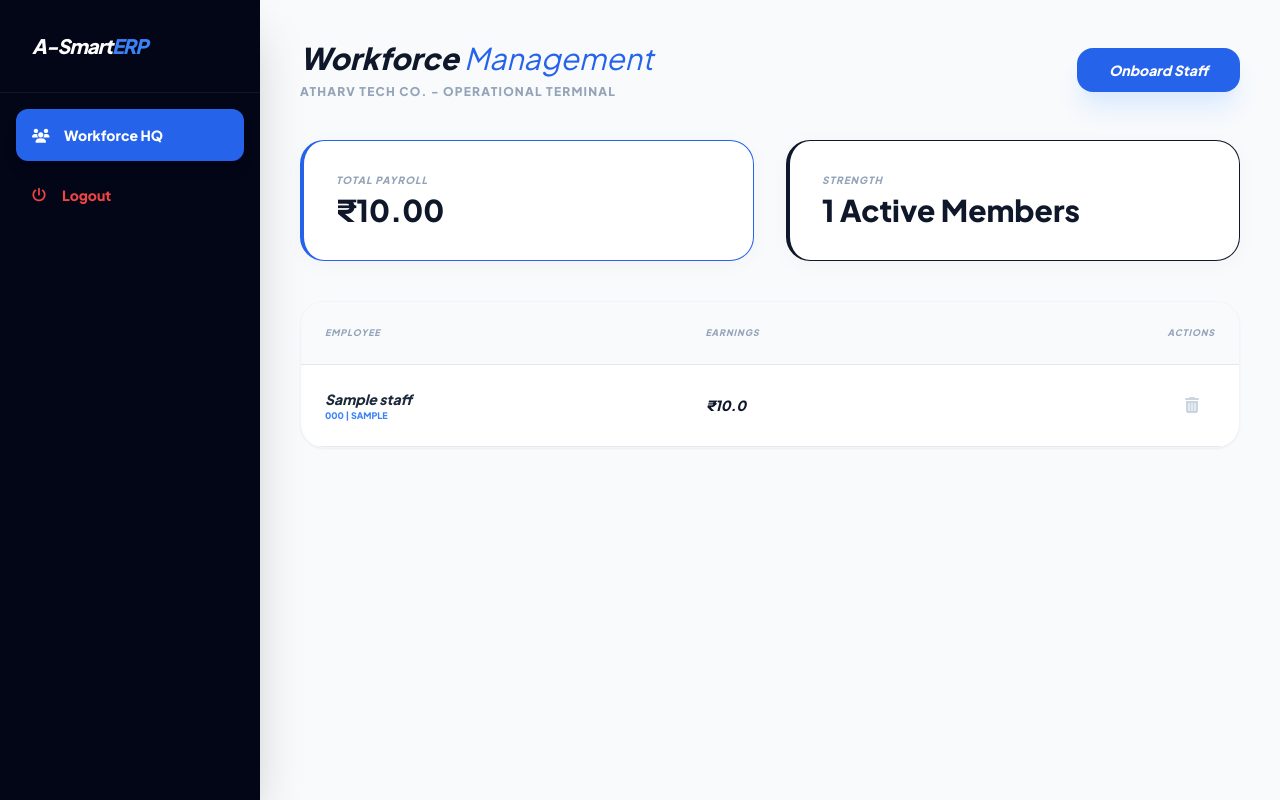
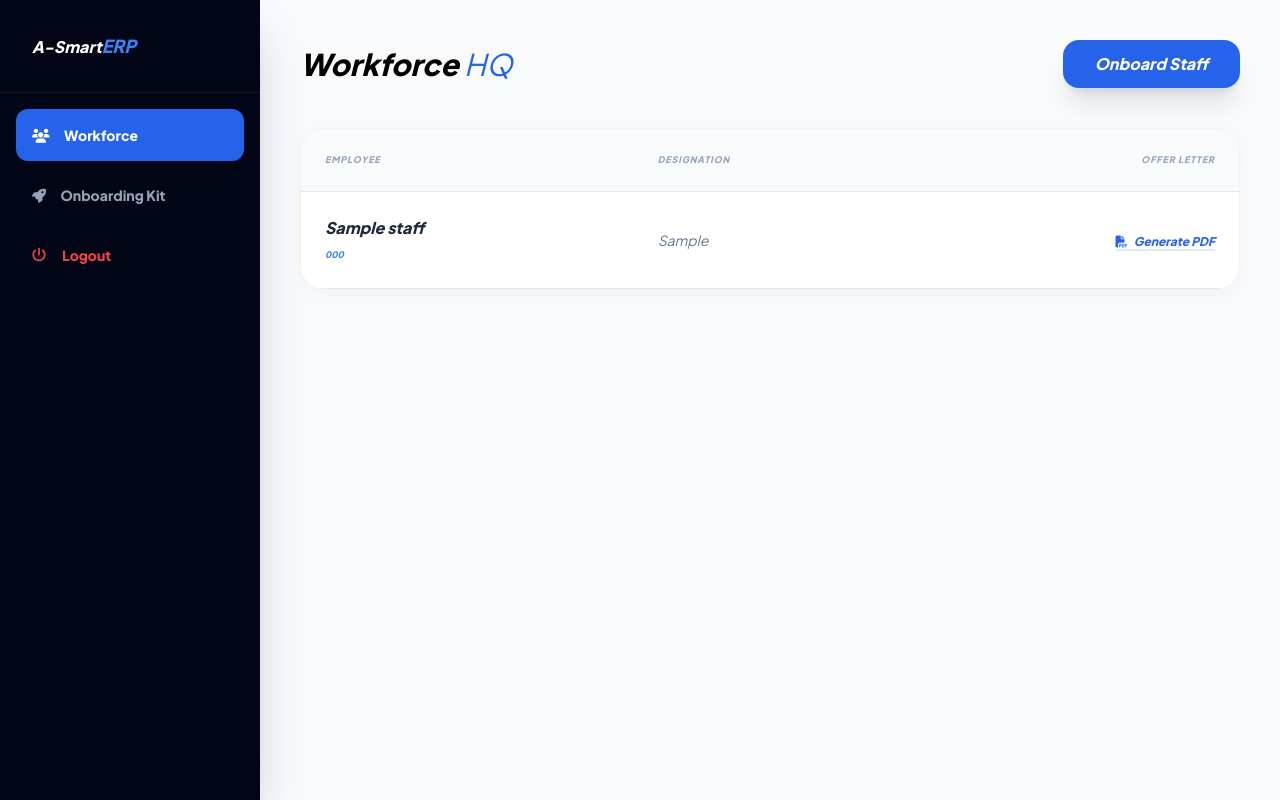
Before and after one commit to careatc1-pixel/A-SmartERP, a Flask app: page /hrm in a window 1280 px wide. Run offline with Flask 3, Linux system fonts and the light colour scheme; a user stored in the database is signed in; tables that the repository leaves empty hold one stand-in row (values such as "Sample post"); some libraries are stand-ins or nearby versions.

Commit message:
ERP Update

```diff
--- a/app.py
+++ b/app.py
@@ -1,12 +1,12 @@
-from flask import Flask, render_template, redirect, url_for, request, flash
+from flask import Flask, render_template, redirect, url_for, request, send_file
 from flask_sqlalchemy import SQLAlchemy
 from flask_login import LoginManager, UserMixin, login_user, login_required, logout_user, current_user
-import os, calendar
-from datetime import datetime
+import io
+from reportlab.pdfgen import canvas # PDF Library
 
 app = Flask(__name__)
 
-# Neon Connection Fix
+# Neon Connection
 DB_URL = "postgresql://neondb_owner:npg_h85KlFgYbsmE@ep-holy-breeze-amzy28jw-pooler.c-5.us-east-1.aws.neon.tech/neondb?sslmode=require"
 if DB_URL.startswith("postgres://"):
     DB_URL = DB_URL.replace("postgres://", "postgresql://", 1)
@@ -14,14 +14,14 @@ if DB_URL.startswith("postgres://"):
 app.config.update(
     SQLALCHEMY_DATABASE_URI=DB_URL,
     SQLALCHEMY_TRACK_MODIFICATIONS=False,
-    SECRET_KEY='ATHARV_TECH_2026_RESET'
+    SECRET_KEY='ATHARV_PHASE2_2026'
 )
 
 db = SQLAlchemy(app)
 login_manager = LoginManager(app)
 login_manager.login_view = 'login'
 
-# --- CLEAN MODELS ---
+# --- MODELS (Phase 2: Full Onboarding) ---
 class User(UserMixin, db.Model):
     id = db.Column(db.Integer, primary_key=True)
     username = db.Column(db.String(50), unique=True)
@@ -33,26 +33,25 @@ class Staff(db.Model):
     name = db.Column(db.String(100))
     designation = db.Column(db.String(100))
     salary = db.Column(db.Float, default=0.0)
+    address = db.Column(db.Text)
+    aadhaar_no = db.Column(db.String(20))
+    bank_acc = db.Column(db.String(50))
     laptop_issued = db.Column(db.Boolean, default=False)
+    sim_issued = db.Column(db.Boolean, default=False)
     id_card_issued = db.Column(db.Boolean, default=False)
 
-# --- AUTH ROUTES ---
 @login_manager.user_loader
 def load_user(user_id):
     return User.query.get(int(user_id))
 
-@app.route('/')
-def index():
-    return redirect(url_for('login'))
+# --- ROUTES ---
 
 @app.route('/login', methods=['GET', 'POST'])
 def login():
-    # Auto-create tables and admin on first visit
     db.create_all()
     if not User.query.filter_by(username='admin').first():
         db.session.add(User(username='admin', password='password123'))
         db.session.commit()
-
     if request.method == 'POST':
         u = User.query.filter_by(username=request.form.get('username')).first()
         if u and u.password == request.form.get('password'):
@@ -60,34 +59,58 @@ def login():
             return redirect(url_for('hrm'))
     return render_template('login.html')
 
+@app.route('/hrm', methods=['GET', 'POST'])
+@login_required
+def hrm():
+    if request.method == 'POST':
+        # AUTO-INCREMENT EMP CODE (Starting AC101)
+        last_s = Staff.query.order_by(Staff.id.desc()).first()
+        new_code = "AC101" if not last_s else f"AC{int(last_s.emp_code.replace('AC', '')) + 1}"
+
+        new_staff = Staff(
+            emp_code=new_code,
+            name=request.form.get('name'),
+            designation=request.form.get('designation'),
+            salary=float(request.form.get('salary')),
+            address=request.form.get('address'),
+            aadhaar_no=request.form.get('aadhaar'),
+            bank_acc=request.form.get('bank'),
+            laptop_issued='laptop' in request.form,
+            sim_issued='sim' in request.form,
+            id_card_issued='id_card' in request.form
+        )
+        db.session.add(new_staff)
+        db.session.commit()
+        return redirect(url_for('hrm'))
+
+    staff_list = Staff.query.all()
+    return render_template('hrm.html', staff=staff_list, name=current_user.username)
+
+# --- PDF OFFER LETTER GENERATOR ---
+@app.route('/generate-offer/<int:id>')
+@login_required
+def generate_offer(id):
+    s = Staff.query.get_or_404(id)
+    buffer = io.BytesIO()
+    p = canvas.Canvas(buffer)
+    p.setFont("Helvetica-Bold", 20)
+    p.drawString(100, 800, "ATHARV TECH CO.")
+    p.setFont("Helvetica-Bold", 14)
+    p.drawString(100, 770, "Letter of Appointment")
+    p.setFont("Helvetica", 12)
+    p.drawString(100, 730, f"Date: 15/04/2026")
+    p.drawString(100, 700, f"Dear {s.name},")
+    p.drawString(100, 680, f"We are pleased to appoint you as {s.designation} at our firm.")
+    p.drawString(100, 660, f"Your Employee Code will be {s.emp_code} and your Monthly CTC")
+    p.drawString(100, 640, f"will be Rs. {s.salary}/-.")
+    p.drawString(100, 600, "Regards,")
+    p.drawString(100, 580, "Management - Atharv Tech Co.")
+    p.showPage()
+    p.save()
+    buffer.seek(0)
+    return send_file(buffer, as_attachment=True, download_name=f"Offer_{s.name}.pdf")
+
 @app.route('/logout')
 def logout():
     logout_user()
     return redirect(url_for('login'))
-
-@app.route('/hrm', methods=['GET', 'POST'])
-@login_required
-def hrm():
-    if request.method == 'POST':
-        last = Staff.query.order_by(Staff.id.desc()).first()
-        code = "ATC101" if not last else f"ATC{int(last.emp_code.replace('ATC', '')) + 1}"
-        new_s = Staff(
-            emp_code=code, name=request.form.get('name'),
-            designation=request.form.get('designation'), salary=float(request.form.get('salary')),
-            laptop_issued='laptop' in request.form, id_card_issued='id_card' in request.form
-        )
-        db.session.add(new_s); db.session.commit()
-        return redirect(url_for('hrm'))
-
-    all_staff = Staff.query.all()
-    # Payroll Placeholder for now
-    staff_data = [{'info': s, 'earned': s.salary, 'payable': 30} for s in all_staff]
-
-    return render_template('hrm.html', staff=staff_data, total_payroll=sum(s.salary for s in all_staff), name=current_user.username)
-
-@app.route('/delete-staff/<int:id>')
-@login_required
-def delete_staff(id):
-    s = Staff.query.get_or_404(id)
-    db.session.delete(s); db.session.commit()
-    return redirect(url_for('hrm'))
--- a/templates/hrm.html
+++ b/templates/hrm.html
@@ -3,7 +3,7 @@
 <head>
     <meta charset="UTF-8">
     <meta name="viewport" content="width=device-width, initial-scale=1.0">
-    <title>A-SmartERP | Workforce</title>
+    <title>A-SmartERP | Terminal</title>
     <script src="https://cdn.tailwindcss.com"></script>
     <script defer src="https://unpkg.com/alpinejs@3.x.x/dist/cdn.min.js"></script>
     <link rel="stylesheet" href="https://cdnjs.cloudflare.com/ajax/libs/font-awesome/6.4.0/css/all.min.css">
@@ -13,78 +13,98 @@
         .sidebar { background: #020617; width: 260px; height: 100vh; position: fixed; }
         .content { margin-left: 260px; padding: 40px; }
         .glass { background: white; border-radius: 1.5rem; border: 1px solid #f1f5f9; box-shadow: 0 4px 20px rgba(0,0,0,0.03); }
+        [x-cloak] { display: none !important; }
     </style>
 </head>
-<body x-data="{ modal: false }">
+<body x-data="{ tab: 'workforce', modal: false }">
 
     <aside class="sidebar text-slate-400 flex flex-col shadow-2xl">
-        <div class="p-8 border-b border-slate-800/50">
-            <h1 class="text-xl font-black italic text-white tracking-tighter">A-Smart<span class="text-blue-500">ERP</span></h1>
-        </div>
+        <div class="p-8 border-b border-slate-800/50 text-white italic font-black">A-Smart<span class="text-blue-500 text-lg">ERP</span></div>
         <nav class="flex-grow p-4 space-y-2">
-            <div class="p-4 bg-blue-600 text-white rounded-xl font-bold text-sm shadow-lg">
-                <i class="fas fa-users mr-3"></i> Workforce HQ
-            </div>
-            <a href="/logout" class="flex items-center gap-4 p-4 text-red-500 mt-10 font-bold text-sm hover:bg-red-500/10 rounded-xl transition-all">
+            <button @click="tab = 'workforce'" :class="tab == 'workforce' ? 'bg-blue-600 text-white' : ''" class="w-full text-left p-4 rounded-xl font-bold text-sm transition-all">
+                <i class="fas fa-users mr-3"></i> Workforce
+            </button>
+            <button @click="tab = 'onboarding'" :class="tab == 'onboarding' ? 'bg-blue-600 text-white' : ''" class="w-full text-left p-4 rounded-xl font-bold text-sm transition-all">
+                <i class="fas fa-rocket mr-3"></i> Onboarding Kit
+            </button>
+            <a href="/logout" class="flex items-center gap-4 p-4 text-red-500 mt-10 font-bold text-sm">
                 <i class="fas fa-power-off"></i> Logout
             </a>
         </nav>
     </aside>
 
     <main class="content">
+        <div x-show="tab == 'workforce'">
             <header class="flex justify-between items-center mb-10">
-            <div>
-                <h2 class="text-3xl font-black text-slate-900 italic">Workforce <span class="text-blue-600 font-light">Management</span></h2>
-                <p class="text-xs font-bold text-slate-400 uppercase tracking-widest mt-2">Atharv Tech Co. - Operational Terminal</p>
-            </div>
-            <button @click="modal = true" class="bg-blue-600 text-white px-8 py-3 rounded-2xl font-bold text-sm italic shadow-xl shadow-blue-100 transition-all hover:scale-105">Onboard Staff</button>
+                <h2 class="text-3xl font-black italic">Workforce <span class="text-blue-600 font-light">HQ</span></h2>
+                <button @click="modal = true" class="bg-blue-600 text-white px-8 py-3 rounded-2xl font-bold shadow-xl italic">Onboard Staff</button>
             </header>
 
-        <div class="grid grid-cols-1 md:grid-cols-2 gap-8 mb-10">
-            <div class="glass p-8 border-l-4 border-blue-600">
-                <p class="text-[10px] font-bold text-slate-400 uppercase tracking-widest mb-1 italic">Total Payroll</p>
-                <h3 class="text-3xl font-black text-slate-900">₹{{ "{:,.2f}".format(total_payroll) }}</h3>
-            </div>
-            <div class="glass p-8 border-l-4 border-slate-900">
-                <p class="text-[10px] font-bold text-slate-400 uppercase tracking-widest mb-1 italic">Strength</p>
-                <h3 class="text-3xl font-black text-slate-900">{{ staff|length }} Active Members</h3>
-            </div>
-        </div>
-
-        <div class="glass overflow-hidden shadow-sm">
+            <div class="glass overflow-hidden">
                 <table class="w-full text-left">
                     <thead class="bg-slate-50 text-slate-400 text-[9px] font-bold uppercase tracking-widest border-b italic">
-                    <tr><th class="p-6">Employee</th><th class="p-6">Earnings</th><th class="p-6 text-right">Actions</th></tr>
+                        <tr><th class="p-6">Employee</th><th class="p-6">Designation</th><th class="p-6 text-right">Offer Letter</th></tr>
                     </thead>
-                <tbody class="divide-y divide-slate-50">
+                    <tbody>
                         {% for s in staff %}
                         <tr class="hover:bg-slate-50 transition border-b group">
-                        <td class="p-6">
-                            <p class="font-bold text-slate-800 text-sm italic">{{ s.info.name }}</p>
-                            <p class="text-[9px] font-bold text-blue-500 uppercase">{{ s.info.emp_code }} | {{ s.info.designation }}</p>
-                        </td>
-                        <td class="p-6">
-                            <p class="font-black text-slate-900 text-sm italic">₹{{ s.earned }}</p>
-                        </td>
+                            <td class="p-6 font-bold text-slate-800 italic">{{ s.name }} <br><span class="text-[9px] text-blue-500 uppercase">{{ s.emp_code }}</span></td>
+                            <td class="p-6 text-sm italic text-slate-500">{{ s.designation }}</td>
                             <td class="p-6 text-right">
-                            <a href="/delete-staff/{{ s.info.id }}" class="text-slate-300 hover:text-red-500 transition-all px-4"><i class="fas fa-trash-alt"></i></a>
+                                <a href="/generate-offer/{{ s.id }}" class="text-blue-600 hover:text-blue-800 font-black text-xs italic border-b-2 border-blue-100"><i class="fas fa-file-pdf mr-1"></i> Generate PDF</a>
                             </td>
                         </tr>
                         {% endfor %}
                     </tbody>
                 </table>
             </div>
+        </div>
+
+        <div x-show="tab == 'onboarding'" x-cloak>
+            <h2 class="text-3xl font-black italic mb-10 text-slate-900">Joining <span class="text-blue-600 font-light italic">Kit Tracker</span></h2>
+            <div class="grid grid-cols-1 md:grid-cols-2 lg:grid-cols-3 gap-6">
+                {% for s in staff %}
+                <div class="glass p-6">
+                    <h4 class="font-black italic mb-4 border-b pb-2">{{ s.name }}</h4>
+                    <div class="space-y-3">
+                        <div class="flex justify-between items-center text-[10px] font-bold uppercase">
+                            <span>Laptop</span>
+                            <i class="fas {{ 'fa-check text-green-500' if s.laptop_issued else 'fa-times text-slate-300' }}"></i>
+                        </div>
+                        <div class="flex justify-between items-center text-[10px] font-bold uppercase">
+                            <span>SIM Card</span>
+                            <i class="fas {{ 'fa-check text-green-500' if s.sim_issued else 'fa-times text-slate-300' }}"></i>
+                        </div>
+                        <div class="flex justify-between items-center text-[10px] font-bold uppercase">
+                            <span>ID Card</span>
+                            <i class="fas {{ 'fa-check text-green-500' if s.id_card_issued else 'fa-times text-slate-300' }}"></i>
+                        </div>
+                    </div>
+                </div>
+                {% endfor %}
+            </div>
+        </div>
     </main>
 
-    <div x-show="modal" style="display:none" class="fixed inset-0 z-[100] flex justify-end">
+    <div x-show="modal" x-cloak class="fixed inset-0 z-[100] flex justify-end">
         <div @click="modal = false" class="absolute inset-0 bg-slate-900/40 backdrop-blur-sm"></div>
-        <div class="relative w-full max-w-sm bg-white h-full shadow-2xl p-10 overflow-y-auto">
-            <h3 class="text-2xl font-black italic mb-8 border-b pb-4 tracking-tighter italic">New <span class="text-blue-600">Entry</span></h3>
-            <form method="POST" class="space-y-6">
-                <input type="text" name="name" placeholder="Full Name" required class="w-full bg-slate-50 p-4 rounded-xl outline-none font-bold italic border focus:border-blue-500 transition-all text-sm">
-                <input type="text" name="designation" placeholder="Designation" required class="w-full bg-slate-50 p-4 rounded-xl outline-none font-bold italic border focus:border-blue-500 transition-all text-sm">
-                <input type="number" name="salary" placeholder="Monthly Salary (₹)" required class="w-full bg-slate-50 p-4 rounded-xl outline-none font-bold italic border focus:border-blue-500 transition-all text-sm">
-                <button type="submit" class="w-full bg-blue-600 text-white p-5 rounded-2xl font-bold uppercase italic tracking-widest shadow-xl shadow-blue-200 hover:bg-blue-700 transition-all">Submit to Cloud</button>
+        <div class="relative w-full max-w-md bg-white h-full shadow-2xl p-10 overflow-y-auto animate__animated animate__slideInRight">
+            <h3 class="text-2xl font-black italic mb-6 border-b pb-4">Digital <span class="text-blue-600">Onboarding</span></h3>
+            <form method="POST" class="space-y-4">
+                <input type="text" name="name" placeholder="Full Name" required class="w-full bg-slate-50 p-4 rounded-xl text-sm italic font-bold border focus:border-blue-500 outline-none">
+                <input type="text" name="designation" placeholder="Work Role" required class="w-full bg-slate-50 p-4 rounded-xl text-sm italic font-bold border focus:border-blue-500 outline-none">
+                <input type="number" name="salary" placeholder="Monthly Salary (₹)" required class="w-full bg-slate-50 p-4 rounded-xl text-sm italic font-bold border focus:border-blue-500 outline-none">
+                <input type="text" name="aadhaar" placeholder="Aadhaar Number" class="w-full bg-slate-50 p-4 rounded-xl text-sm italic font-bold border focus:border-blue-500 outline-none">
+                <input type="text" name="bank" placeholder="Bank Account Number" class="w-full bg-slate-50 p-4 rounded-xl text-sm italic font-bold border focus:border-blue-500 outline-none">
+                <textarea name="address" placeholder="Full Address" class="w-full bg-slate-50 p-4 rounded-xl text-sm italic font-bold border focus:border-blue-500 outline-none"></textarea>
+
+                <div class="p-4 bg-slate-50 rounded-xl space-y-2">
+                    <p class="text-[9px] font-bold text-slate-400 uppercase tracking-widest italic mb-2">Joining Kit Status</p>
+                    <label class="flex items-center gap-3 text-[10px] font-bold italic"><input type="checkbox" name="laptop"> Laptop Issued</label>
+                    <label class="flex items-center gap-3 text-[10px] font-bold italic"><input type="checkbox" name="sim"> SIM Card Issued</label>
+                    <label class="flex items-center gap-3 text-[10px] font-bold italic"><input type="checkbox" name="id_card"> ID Card Issued</label>
+                </div>
+                <button type="submit" class="w-full bg-blue-600 text-white p-5 rounded-2xl font-bold uppercase italic tracking-widest shadow-xl">Enroll to Cloud</button>
             </form>
         </div>
     </div>
```
Lines whose indentation alone changed are shown as unchanged.
